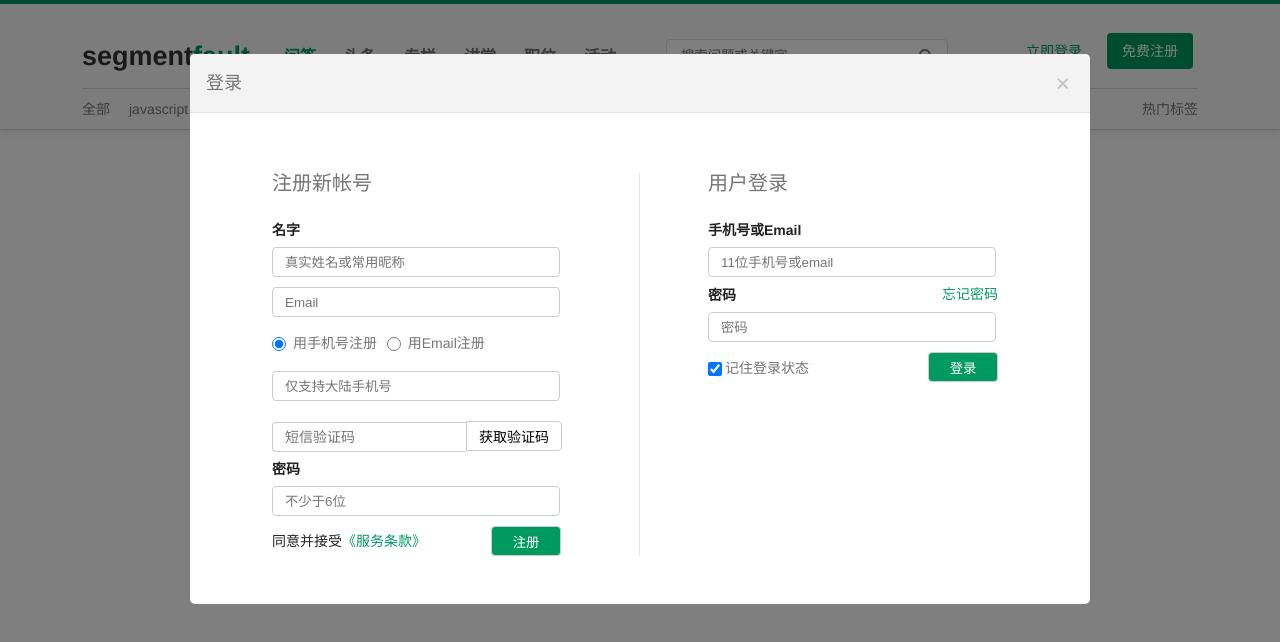
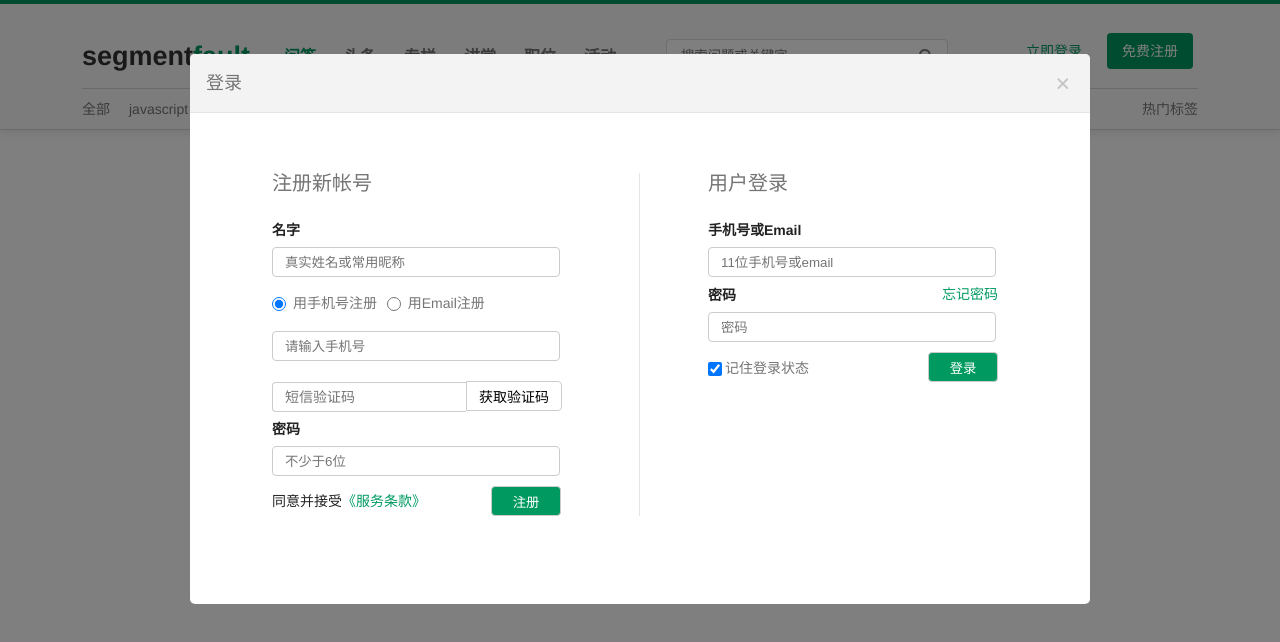
Before and after one commit to zhy0313/nodejs_segment2, a Vue app in the folder segment/: page / in a window 1280 px wide. Both pictures are taken after a click on the element "立即登录". Shown: the top 642 px of the page. Built offline with nearby package versions, Linux system fonts and the light colour scheme.

Commit message:
表单验证3

```diff
--- a/segment/package.json
+++ b/segment/package.json
@@ -13,7 +13,8 @@
     "axios": "^0.16.2",
     "vee-validate": "^2.0.0-rc.14",
     "vue": "^2.4.2",
-    "vue-router": "^2.7.0"
+    "vue-router": "^2.7.0",
+    "vuelidate": "^0.5.0"
   },
   "devDependencies": {
     "autoprefixer": "^7.1.2",
--- a/segment/src/components/Login.vue
+++ b/segment/src/components/Login.vue
@@ -11,25 +11,13 @@
                 <div class="sub-title">注册新帐号</div>
                 <label for="name" class="name">名字</label>
                 <div>
-
-                <input type="text" id='name' placeholder="真实姓名或常用昵称" v-model.trim="register.name"
-                    v-validate="'required:name'"
-                    :class="{'input': true, 'is-danger': errors.has('name') }"
-                    >
-                <div v-show="errors.has('name')" class="help is-danger">请输入用户名</div>
-
-
-
-                </div>
-                <div>
-                    <input v-validate="'required|email'" :class="{'input-err': true, 'is-danger': errors.has('email') }" name="email" type="text" placeholder="Email">
-                    <span v-show="errors.has('email')" class="help is-danger">{{ errors.first('email') }}</span>
-                </div>
-
+                <input type="text" id='name' placeholder="真实姓名或常用昵称" v-model.trim="register.name" @blur="$v.regName.$touch()">
+                <div class="notice" v-if="$v.regName.required">请输入用户名 {{$v.regName.$error}}</div>
+            </div>
                 <label><input type="radio" id="usePhone" v-model ="register.typeRadio" value="1" class="type-radio"> 用手机号注册</label>
                 <label><input type="radio" id="useEmail" v-model ="register.typeRadio" value="2" class="type-radio email-radio"> 用Email注册</label>
-                <input type="tel" placeholder="仅支持大陆手机号" v-model.trim="register.mobile">
-                <div class="notice" v-show="validate.regMobile">请输入手机号</div>
+                <input type="tel" placeholder="请输入手机号" v-model.trim="register.mobile"  @blur="$v.regMobile.$touch()">
+                <div class="notice"  v-if="$v.regMobile.$error">请输入手机号 {{$v.regMobile.$error}}</div>
                 <div class="code-wrapping">
                     <input type="text" placeholder="短信验证码" class='msg-code' v-model.trim="register.code">
                     <input type="button" :value="telCode" class="get-code pointer">
@@ -65,6 +53,7 @@
 </template>
 
 <script>
+import { required, minLength, between } from 'vuelidate/lib/validators'
 export default {
     data(){
         return {
@@ -84,7 +73,18 @@ export default {
                 mobile: '',
                 code: '',
                 pwd: ''
-            }
+            },
+
+        }
+    },
+
+    validations: {
+        regName: {
+            required
+        },
+
+        regMobile: {
+            required
         }
     },
 
```
Also changed, not shown: segment/src/main.js (+6 -3 lines).
